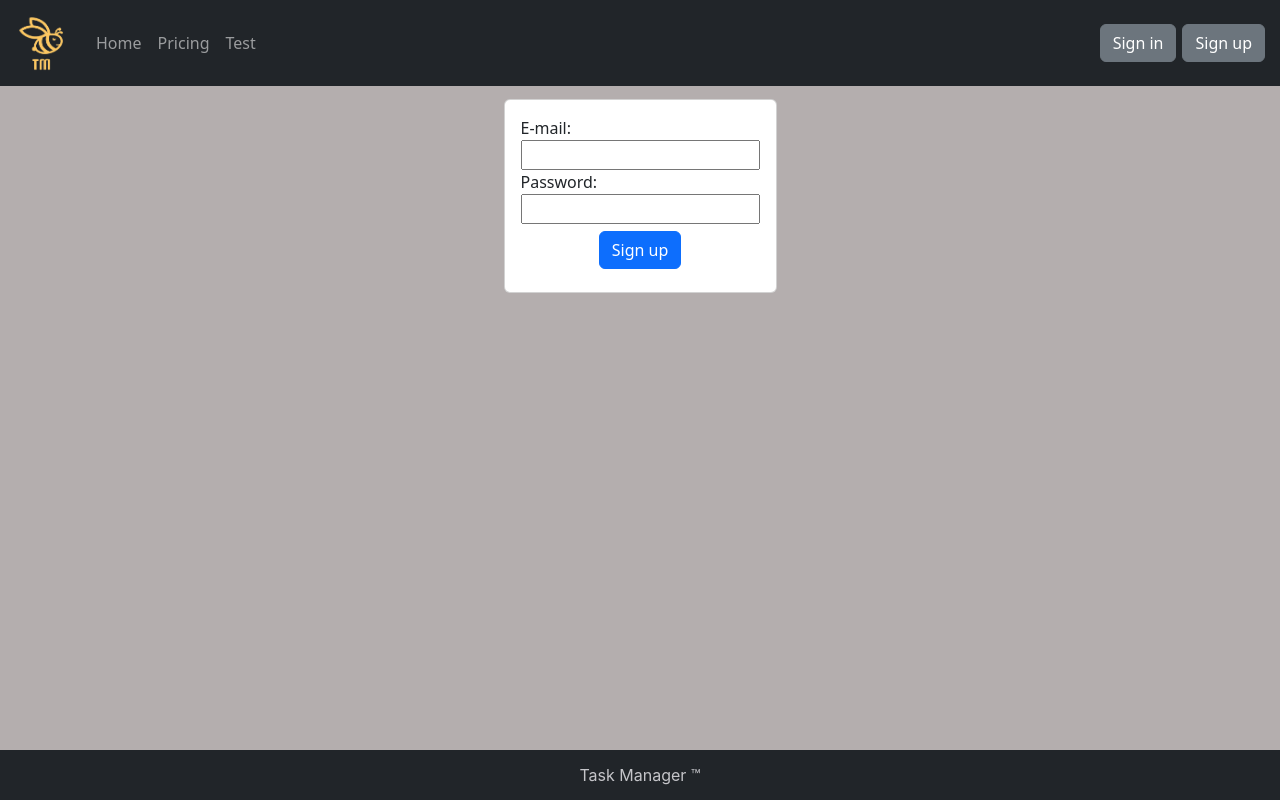
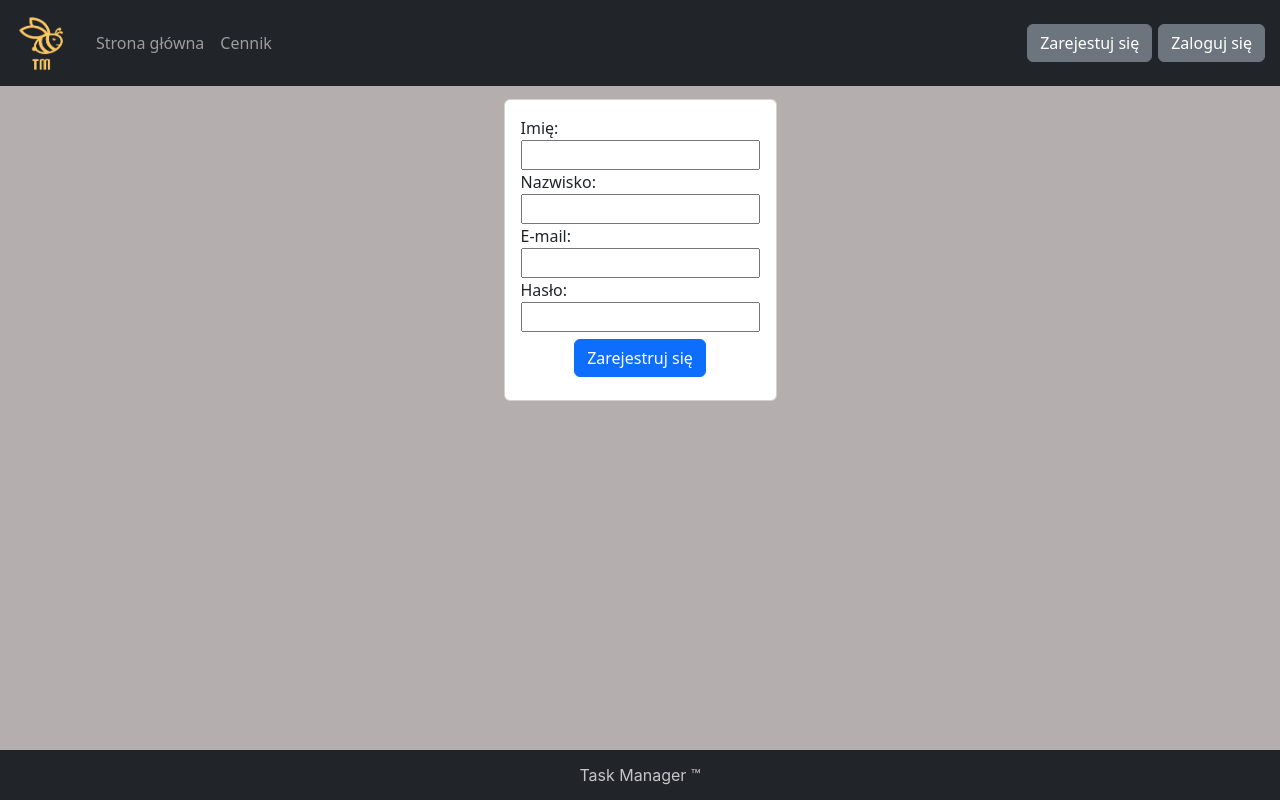
Before and after one commit to Lukang11/PRO-project, a React (Create React App) app in the folder Task-manager/task-manager/: page /register in a window 1280 px wide. Built offline with nearby package versions, Linux system fonts and the light colour scheme.

Commit message:
Repolonizacja strony
Dodatkowe pola w rejestracji

```diff
--- a/Task-manager/task-manager/src/Header/Header.js
+++ b/Task-manager/task-manager/src/Header/Header.js
@@ -14,15 +14,14 @@ function Header() {
             <img src={Bee} width='60' height='60' alt='TM'></img>
           </Navbar.Brand>
           <Nav className='me-auto'>
-            <Nav.Link href='/'>Home</Nav.Link>
-            <Nav.Link href='/pricing'>Pricing</Nav.Link>
-            <Nav.Link href='#test'>Test</Nav.Link>
+            <Nav.Link href='/'>Strona główna</Nav.Link>
+            <Nav.Link href='/pricing'>Cennik</Nav.Link>
           </Nav>
+          <Button className='navButton' variant='secondary' href='/register'>
+            Zarejestuj się
+          </Button>{' '}
           <Button className='navButton' variant='secondary' href='/login'>
-            Sign in
-          </Button>{' '}
-          <Button className='navButton' variant='secondary' href='/register'>
-            Sign up
+            Zaloguj się
           </Button>{' '}
         </Container>
       </Navbar>
--- a/Task-manager/task-manager/src/Login/Login.js
+++ b/Task-manager/task-manager/src/Login/Login.js
@@ -1,9 +1,8 @@
-import "./Login.css"
+import './Login.css';
 import React, { useState } from 'react';
 import axios from 'axios';
 import Button from 'react-bootstrap/Button';
 import Card from 'react-bootstrap/Card';
-
 
 const Login = () => {
   const [username, setUsername] = useState('');
@@ -13,7 +12,8 @@ const Login = () => {
   const handleSubmit = (event) => {
     event.preventDefault();
 
-    axios.post('/login', { username, password })
+    axios
+      .post('/login', { username, password })
       .then((response) => {
         // Jeśli logowanie się powiodło, zapisz token JWT w localStorage
         localStorage.setItem('token', response.data.token);
@@ -33,23 +33,32 @@ const Login = () => {
             <label>
               E-mail:
               <br></br>
-              <input type="email" value={username} onChange={(event) => setUsername(event.target.value)} />
+              <input
+                type='email'
+                value={username}
+                onChange={(event) => setUsername(event.target.value)}
+              />
             </label>
             <br></br>
             <label>
-              Password:
+              Hasło:
               <br></br>
-              <input type="password" value={password} onChange={(event) => setPassword(event.target.value)} />
+              <input
+                type='password'
+                value={password}
+                onChange={(event) => setPassword(event.target.value)}
+              />
             </label>
-            {error && <p className="error">{error}</p>}
-            <div className="loginButtonContainer">
-              <Button variant="primary" type="submit" className="loginButton">Login</Button>
+            {error && <p className='error'>{error}</p>}
+            <div className='loginButtonContainer'>
+              <Button variant='primary' type='submit' className='loginButton'>
+                Zaloguj się
+              </Button>
             </div>
           </form>
         </Card.Body>
       </Card>
     </div>
-
   );
 };
 
--- a/Task-manager/task-manager/src/Register/Register.js
+++ b/Task-manager/task-manager/src/Register/Register.js
@@ -1,10 +1,12 @@
-import "./Register.css"
+import './Register.css';
 import React, { useState } from 'react';
 import Button from 'react-bootstrap/Button';
 import Card from 'react-bootstrap/Card';
 
 function Register() {
   const [formData, setFormData] = useState({
+    firstName: '',
+    lastName: '',
     email: '',
     password: '',
   });
@@ -37,33 +39,58 @@ function Register() {
           <p>Możesz się teraz zalogować.</p>
         </div>
       ) : (
-                <div className="register">
+        <div className='register'>
           <Card>
             <Card.Body>
               <div>
                 <form onSubmit={handleSubmit}>
-                                <label htmlFor="email">E-mail:</label>
+                  <label htmlFor='firstName'>Imię:</label>
                   <br></br>
                   <input
-                                    type="email"
-                                    name="email"
-                                    id="email"
+                    type='text'
+                    name='firstName'
+                    id='firstName'
+                    value={formData.firstName}
+                    onChange={handleChange}
+                  />
+                  <br></br>
+                  <label htmlFor='lastName'>Nazwisko:</label>
+                  <br></br>
+                  <input
+                    type='text'
+                    name='lastName'
+                    id='lastName'
+                    value={formData.lastName}
+                    onChange={handleChange}
+                  />
+                  <br></br>
+                  <label htmlFor='email'>E-mail:</label>
+                  <br></br>
+                  <input
+                    type='email'
+                    name='email'
+                    id='email'
                     value={formData.email}
                     onChange={handleChange}
                   />
                   <br></br>
-                                <label htmlFor="password">Password:</label>
+                  <label htmlFor='password'>Hasło:</label>
                   <br></br>
                   <input
-                                    type="password"
-                                    name="password"
-                                    id="password"
+                    type='password'
+                    name='password'
+                    id='password'
                     value={formData.password}
                     onChange={handleChange}
                   />
                   {error && <p>{error}</p>}
-                                <div className="registerButtonContainer">
-                                    <Button variant="primary" type="submit" className="registerButton">Sign up</Button>
+                  <div className='registerButtonContainer'>
+                    <Button
+                      variant='primary'
+                      type='submit'
+                      className='registerButton'>
+                      Zarejestruj się
+                    </Button>
                   </div>
                 </form>
               </div>
```
Lines whose indentation alone changed are shown as unchanged.
